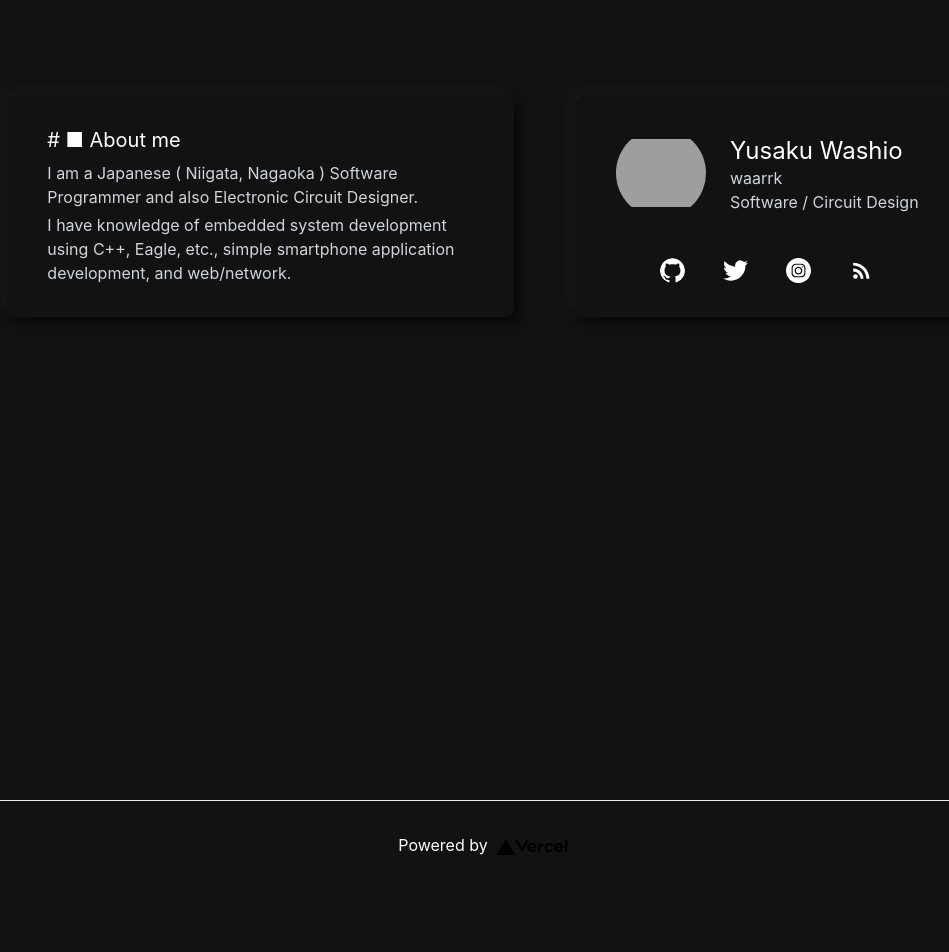
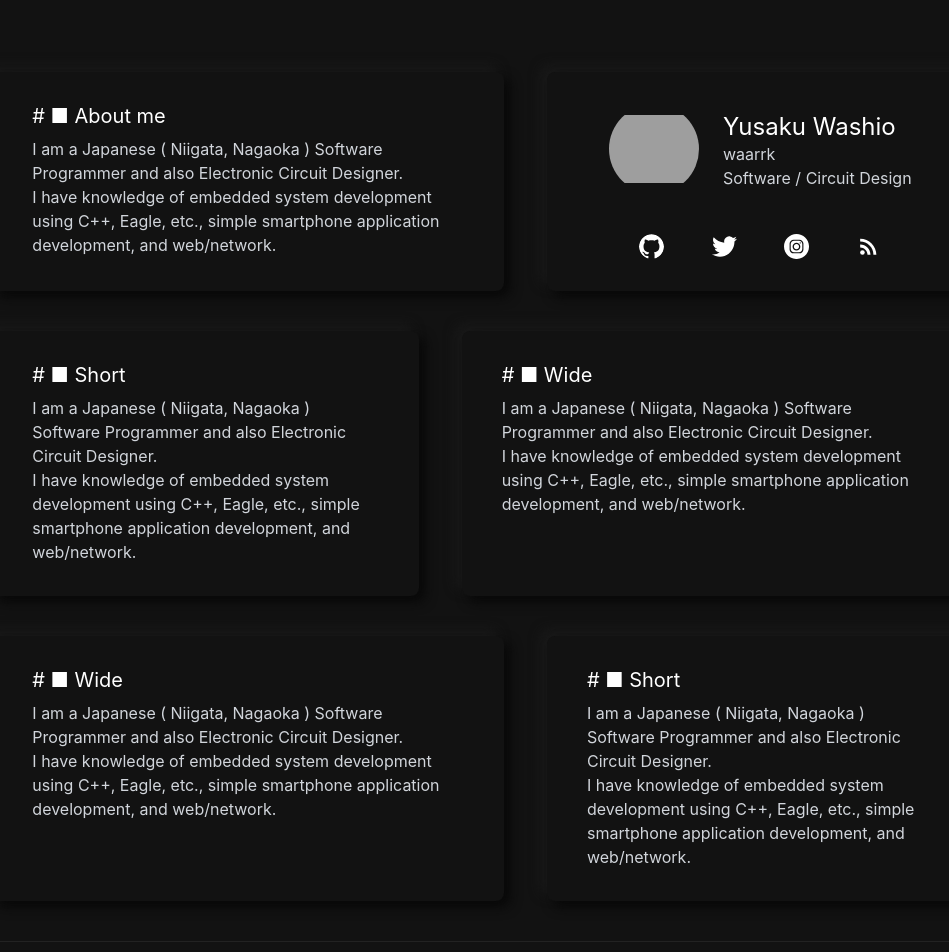
Before and after one commit to waarrk/next_portfolio, a Next.js app: page / in a window 1280 px wide. Shown: the top 952 px of the page, without its empty margins (157-1106 px from the left). Before the commit the page ends 889 px from the top, so only its background shows below. Built offline with nearby package versions, Linux system fonts and the light colour scheme; grey boxes are pictures that could not be loaded.

Commit message:
component: wide short

```diff
--- /dev/null
+++ b/components/elements/neumorphism-short.tsx
@@ -0,0 +1,12 @@
+export default function Wide({ title, children}: {title: any, children: any}) {
+    return (
+        <>
+            <div className='max-w-xl  lg:max-w-none lg:w-5/12 mx-auto mt-10 py-8 px-10 rounded-lg shadow-neumorphismdark'>
+                <p className="text-xl leading-tight"> # ■ {title}</p>
+                <p className='text-base leading-normal text-gray-300 mt-2'>
+                    {children}
+                </p>
+            </div>
+        </>
+    )
+}
--- /dev/null
+++ b/components/elements/neumorphism-wide.tsx
@@ -0,0 +1,12 @@
+export default function Short({ title, children}: {title: any, children: any}) {
+    return (
+        <>
+            <div className='max-w-xl  lg:max-w-none lg:w-6/12 mx-auto mt-10 py-8 px-10 rounded-lg shadow-neumorphismdark'>
+                <p className="text-xl leading-tight"> # ■ {title}</p>
+                <p className='text-base leading-normal text-gray-300 mt-2'>
+                    {children}
+                </p>
+            </div>
+        </>
+    )
+}
--- a/components/layouts/aboutme.tsx
+++ b/components/layouts/aboutme.tsx
@@ -4,7 +4,7 @@ import Link from 'next/link'
 export default function Aboutme() {
   return (
     <>
-      <div className='max-w-xl min-w-xl mx-auto py-8 px-10 lg:px-10 mt-10 lg:mt-0 rounded-lg shadow-neumorphismdark'>
+      <div className='max-w-xl  lg:max-w-none lg:w-5/12 mt-10 mx-auto py-8 px-10 rounded-lg shadow-neumorphismdark'>
           <div className='flex justify-center'>
             <div className='flex items-center'>
                 <Image src="/images/kamo.jpg" width={90} height={90} objectFit="contain" className='rounded-full' />
--- /dev/null
+++ b/components/layouts/footer.tsx
@@ -0,0 +1,9 @@
+export default function Footer() {
+    return (
+        <>
+            <footer className='flex py-5 border-t border-dark-222222 items-center mt-10'>
+                <a className='flex justify-center items-center grow'>© 2022 Yusaku Washio</a>
+            </footer>
+        </>
+    )
+}
--- a/pages/index.tsx
+++ b/pages/index.tsx
@@ -1,50 +1,62 @@
 import type { NextPage } from 'next'
 import Head from 'next/head'
 import Image from 'next/image'
-import styles from '../styles/Home.module.css'
 
 
 import Aboutme from '../components/layouts/aboutme'
+import Footer from '../components/layouts/footer'
+import Wide from '../components/elements/neumorphism-wide'
+import Short from '../components/elements/neumorphism-short'
 
 const Home: NextPage = () => {
   return (
-    <div className={styles.container}>
+    <div>
       <Head>
         <title>waarrk</title>
         <meta name="description" content="Yusaku Washio Personal Page." />
         <link rel="icon" href="/favicon.ico" />
       </Head>
 
-      <main className='min-h-screen pt-20 lg:pt-24 items-start flex justify-center'>
-        <div className='w-10/12 max-w-5xl lg:flex lg:justify-around'>
+      <main className='min-h-screen pt-8'>
+        <div className='flex justify-center'>
+          <div className='w-10/12 max-w-5xl lg:flex lg:justify-between'>
+            <Wide title='About me'>
+              I am a Japanese ( Niigata, Nagaoka ) Software Programmer and also Electronic Circuit Designer.<br/>
+              I have knowledge of embedded system development using C++, Eagle, etc., simple smartphone application development, and web/network.
+            </Wide>
+            <Aboutme/>
+          </div>
+        </div>
 
-          <div className='max-w-xl  lg:max-w-none lg:w-3/6 mx-auto py-8 px-10 rounded-lg shadow-neumorphismdark'>
-            <p className="text-xl leading-tight"> # ■ About me</p>
-            <p className='text-base leading-normal text-gray-300 mt-2'>
-              I am a Japanese ( Niigata, Nagaoka ) Software Programmer and also Electronic Circuit Designer.
-            </p>
-            <p className='text-base leading-normal text-gray-300 mt-1'>
+        <div className='flex justify-center'>
+          <div className='w-10/12 max-w-5xl lg:flex lg:justify-between'>
+            <Short title='Short'>
+              I am a Japanese ( Niigata, Nagaoka ) Software Programmer and also Electronic Circuit Designer.<br/>
               I have knowledge of embedded system development using C++, Eagle, etc., simple smartphone application development, and web/network.
-            </p>
+            </Short>
+            <Wide title='Wide'>
+              I am a Japanese ( Niigata, Nagaoka ) Software Programmer and also Electronic Circuit Designer.<br/>
+              I have knowledge of embedded system development using C++, Eagle, etc., simple smartphone application development, and web/network.
+            </Wide>
           </div>
+        </div>
 
-          <Aboutme/>
+        <div className='flex justify-center'>
+          <div className='w-10/12 max-w-5xl lg:flex lg:justify-between'>
+            <Wide title='Wide'>
+              I am a Japanese ( Niigata, Nagaoka ) Software Programmer and also Electronic Circuit Designer.<br/>
+              I have knowledge of embedded system development using C++, Eagle, etc., simple smartphone application development, and web/network.
+            </Wide>
+            <Short title='Short'>
+              I am a Japanese ( Niigata, Nagaoka ) Software Programmer and also Electronic Circuit Designer.<br/>
+              I have knowledge of embedded system development using C++, Eagle, etc., simple smartphone application development, and web/network.
+            </Short>
+          </div>
         </div>
 
       </main>
 
-      <footer className={styles.footer}>
-        <a
-          href="https://vercel.com?utm_source=create-next-app&utm_medium=default-template&utm_campaign=create-next-app"
-          target="_blank"
-          rel="noopener noreferrer"
-        >
-          Powered by{' '}
-          <span className={styles.logo}>
-            <Image src="/vercel.svg" alt="Vercel Logo" width={72} height={16} />
-          </span>
-        </a>
-      </footer>
+      <Footer/>
     </div>
   )
 }
--- a/styles/Home.module.css
+++ /dev/null
@@ -1,52 +0,0 @@
-.container {
-  padding: 0 2rem;
-}
-
-.eyecatch {
-  width: 80%;
-}
-
-.footer {
-  display: flex;
-  flex: 1;
-  padding: 2rem 0;
-  border-top: 1px solid #eaeaea;
-  justify-content: center;
-  align-items: center;
-}
-
-.footer a {
-  display: flex;
-  justify-content: center;
-  align-items: center;
-  flex-grow: 1;
-}
-
-.logo {
-  height: 1em;
-  margin-left: 0.5rem;
-}
-
-@media (min-width: 600px) {
-  .eyecatch {
-    display: flex;
-    justify-content: space-around;
-  }
-  .aboutme {
-  }
-  .space {
-  }
-}
-
-@media (prefers-color-scheme: dark) {
-  .card,
-  .footer {
-    border-color: #222;
-  }
-  .code {
-    background: #111;
-  }
-  .logo img {
-    filter: invert(1);
-  }
-}
```
